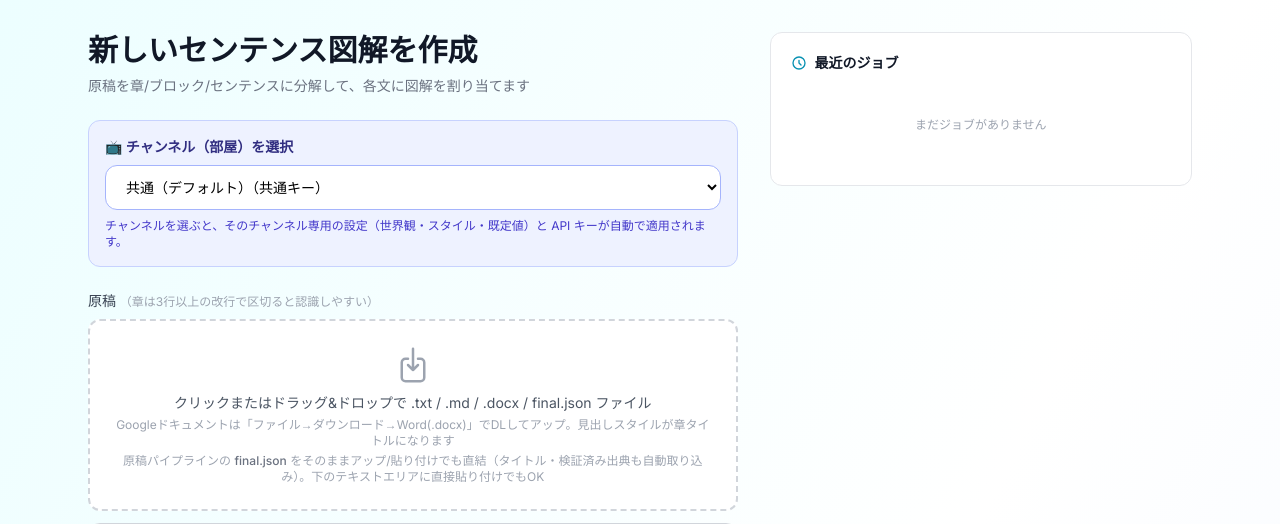
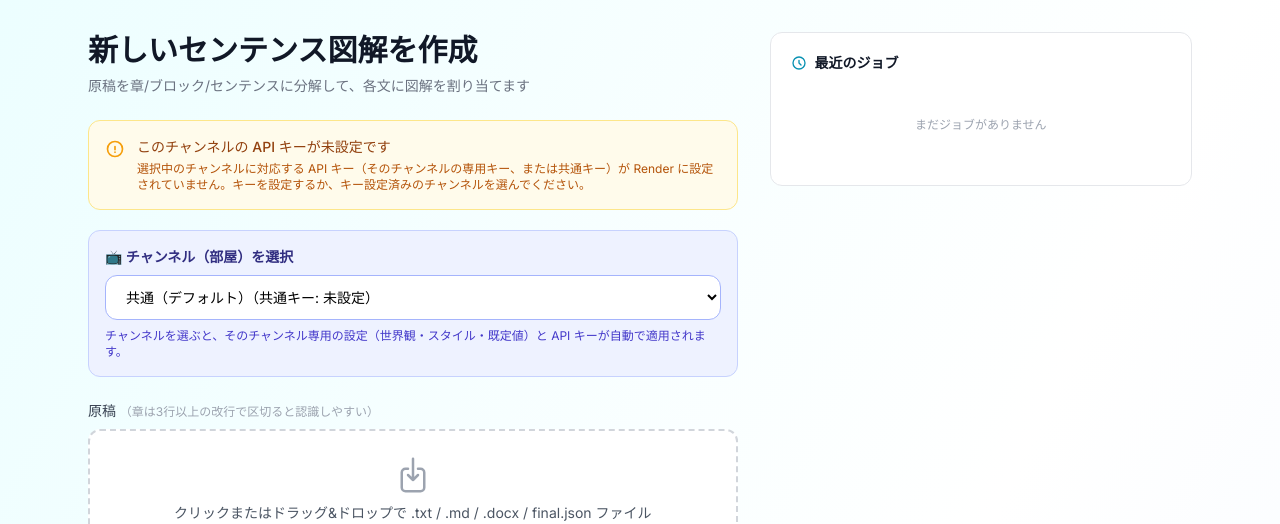
Before and after one commit to daruma3218-glitch/keizai-sentence-tool, a Flask app: page / in a window 1280 px wide. Shown: the part 57-581 px from the top of the page. Run offline with Flask 3, Linux system fonts and the light colour scheme; some libraries are stand-ins or nearby versions.

Commit message:
UI: APIキー未設定の警告を選択中チャンネル基準に（全体バナー廃止）
Co-Authored-By: Claude Opus 4.8 (1M context) <noreply@anthropic.com>

```diff
--- a/templates/upload.html
+++ b/templates/upload.html
@@ -47,22 +47,16 @@
         <h1 class="text-3xl font-bold text-gray-900 mb-2">新しいセンテンス図解を作成</h1>
         <p class="text-sm text-gray-500 mb-6">原稿を章/ブロック/センテンスに分解して、各文に図解を割り当てます</p>
 
-        {% if not has_anthropic or (not has_gemini and not has_openai) %}
-        <div class="mb-5 p-4 bg-amber-50 border border-amber-200 rounded-xl">
+        <!-- 選択中チャンネルのキー有無で出し分け（JS が applyChannelDefaults で制御） -->
+        <div id="keyWarning" class="mb-5 p-4 bg-amber-50 border border-amber-200 rounded-xl hidden">
           <div class="flex gap-3">
             <svg class="w-5 h-5 text-amber-500 flex-shrink-0 mt-0.5" fill="none" stroke="currentColor" stroke-width="2" viewBox="0 0 24 24"><path stroke-linecap="round" stroke-linejoin="round" d="M12 9v3.75m9-.75a9 9 0 11-18 0 9 9 0 0118 0zm-9 3.75h.008v.008H12v-.008z"/></svg>
             <div>
-              <p class="text-sm font-medium text-amber-800">API キーが未設定です</p>
-              <div class="text-xs text-amber-700 mt-1 space-y-0.5">
-                {% if not has_anthropic %}<p>ANTHROPIC_API_KEY（必須）</p>{% endif %}
-                {% if not has_gemini %}<p>GEMINI_API_KEY（nanobanana 用）</p>{% endif %}
-                {% if not has_openai %}<p>OPENAI_API_KEY（gpt-image-2 用）</p>{% endif %}
-              </div>
-              <p class="text-xs text-amber-600 mt-2"><code class="bg-amber-100 px-1.5 py-0.5 rounded">.env</code> に設定してください</p>
+              <p class="text-sm font-medium text-amber-800">このチャンネルの API キーが未設定です</p>
+              <p class="text-xs text-amber-700 mt-1">選択中のチャンネルに対応する API キー（そのチャンネルの専用キー、または共通キー）が Render に設定されていません。キーを設定するか、キー設定済みのチャンネルを選んでください。</p>
             </div>
           </div>
         </div>
-        {% endif %}
 
         <form id="uploadForm" enctype="multipart/form-data" class="space-y-6">
 
@@ -74,8 +68,9 @@
               {% for c in channels %}
               <option value="{{ c.id }}"
                 data-defaults='{{ c.defaults | tojson }}'
+                data-ready="{{ '1' if (c._has_anthropic and (c._has_openai or c._has_gemini)) else '0' }}"
                 data-keys="{{ '1' if c._has_openai or c._has_gemini else '0' }}">
-                {{ c.name }}{% if c.api_env_prefix %}（専用キー: {{ '設定済み' if (c._has_openai or c._has_gemini) else '未設定' }}）{% else %}（共通キー）{% endif %}
+                {{ c.name }}{% if c.api_env_prefix %}（専用キー: {{ '設定済み' if (c._has_anthropic and (c._has_openai or c._has_gemini)) else '未設定' }}）{% else %}（共通キー: {{ '設定済み' if (c._has_anthropic and (c._has_openai or c._has_gemini)) else '未設定' }}）{% endif %}
               </option>
               {% endfor %}
             </select>
@@ -461,6 +456,9 @@
       setRange('concurrency', 'concurrencyLabel', d.concurrency);
       setRange('maxDiagrams', 'maxDiagramsLabel', d.max_diagrams);
       setRange('webImageCount', 'webImageCountLabel', d.web_image_count);
+      // 選択中チャンネルのキー有無で警告を出し分け（バナーは全体ではなく選択ch基準）
+      const warn = document.getElementById('keyWarning');
+      if (warn) warn.classList.toggle('hidden', opt.getAttribute('data-ready') === '1');
     }
     const channelSelect = document.getElementById('channelSelect');
     if (channelSelect) {
```
